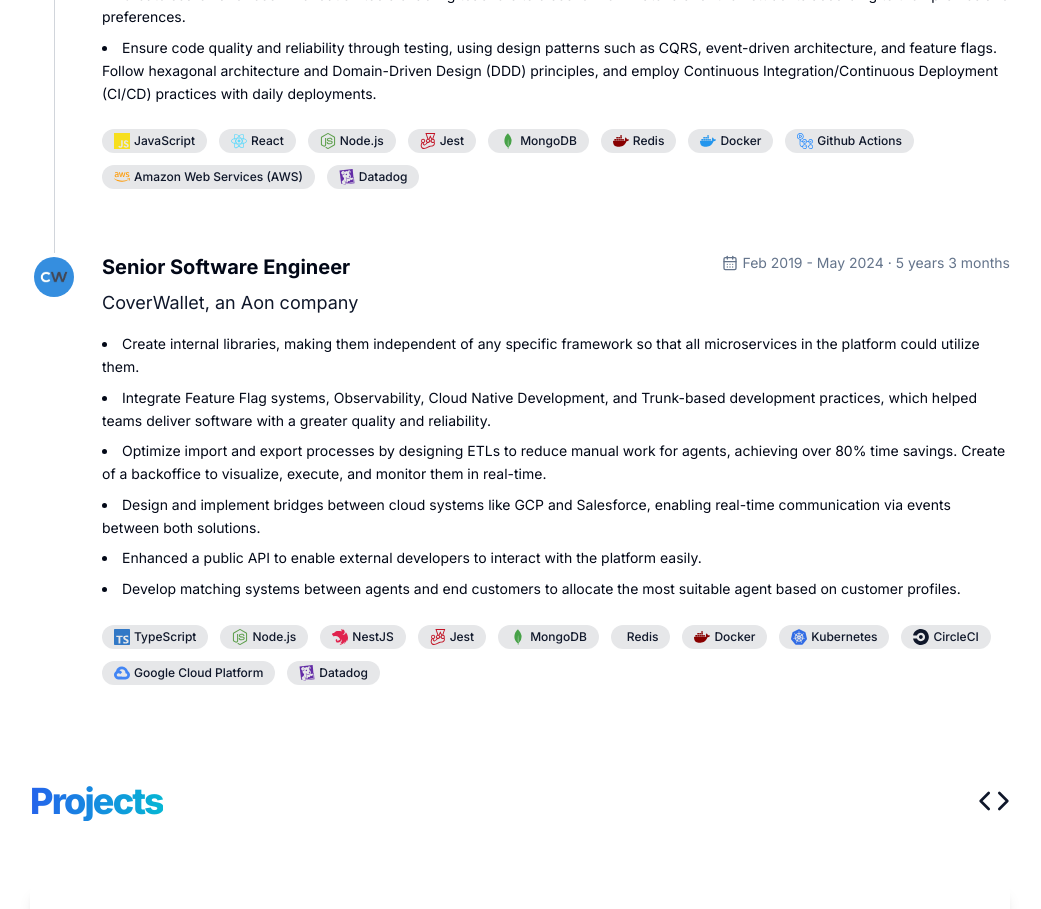
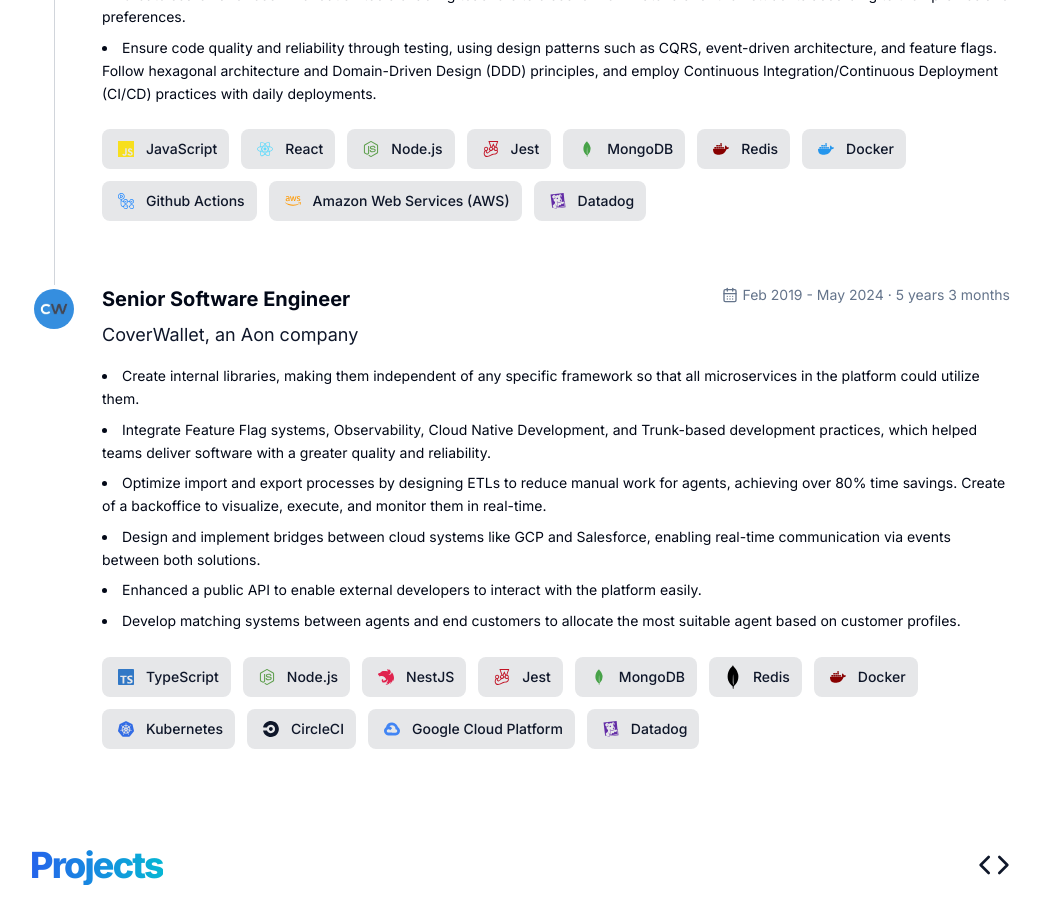
Before and after one commit to AlbertHernandez/alberthernandez.dev, a Next.js app: page / in a window 1280 px wide. Shown: the part 1520-2429 px from the top of the page, without its empty margins (120-1161 px from the left). Built offline with nearby package versions, Linux system fonts and the light colour scheme.

Commit message:
v39
Signed-off-by: Albert Hernandez <alberthernandezdev@gmail.com>

```diff
--- a/src/app/page.tsx
+++ b/src/app/page.tsx
@@ -804,12 +804,12 @@
                       {exp.technologies.map((tech, i) => (
                         <div
                           key={i}
-                          className="flex items-center px-3 py-1 bg-primary/10 text-primary rounded-full"
+                          className="flex items-center px-3 py-2 bg-primary/10 text-primary rounded-lg hover:bg-primary/20 transition-colors duration-200"
                         >
-                          <span className="mr-1">{tech.icon}</span>
-                          <span className="text-xs font-medium">
-                            {tech.name}
-                          </span>
+                          <div className="w-6 h-6 mr-2 flex items-center justify-center">
+                            {tech.icon}
+                          </div>
+                          <span className="text-sm font-medium">{tech.name}</span>
                         </div>
                       ))}
                     </div>
```
